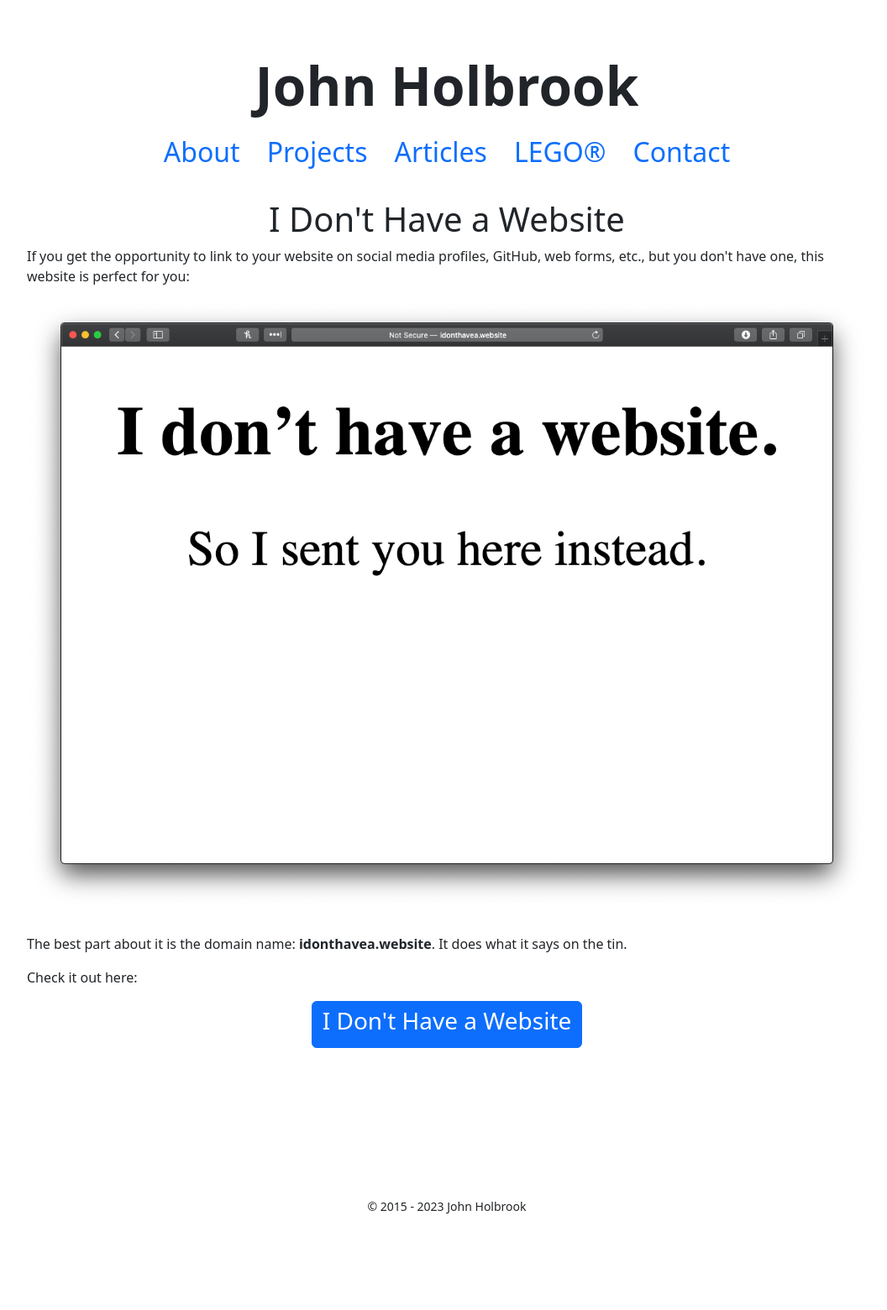
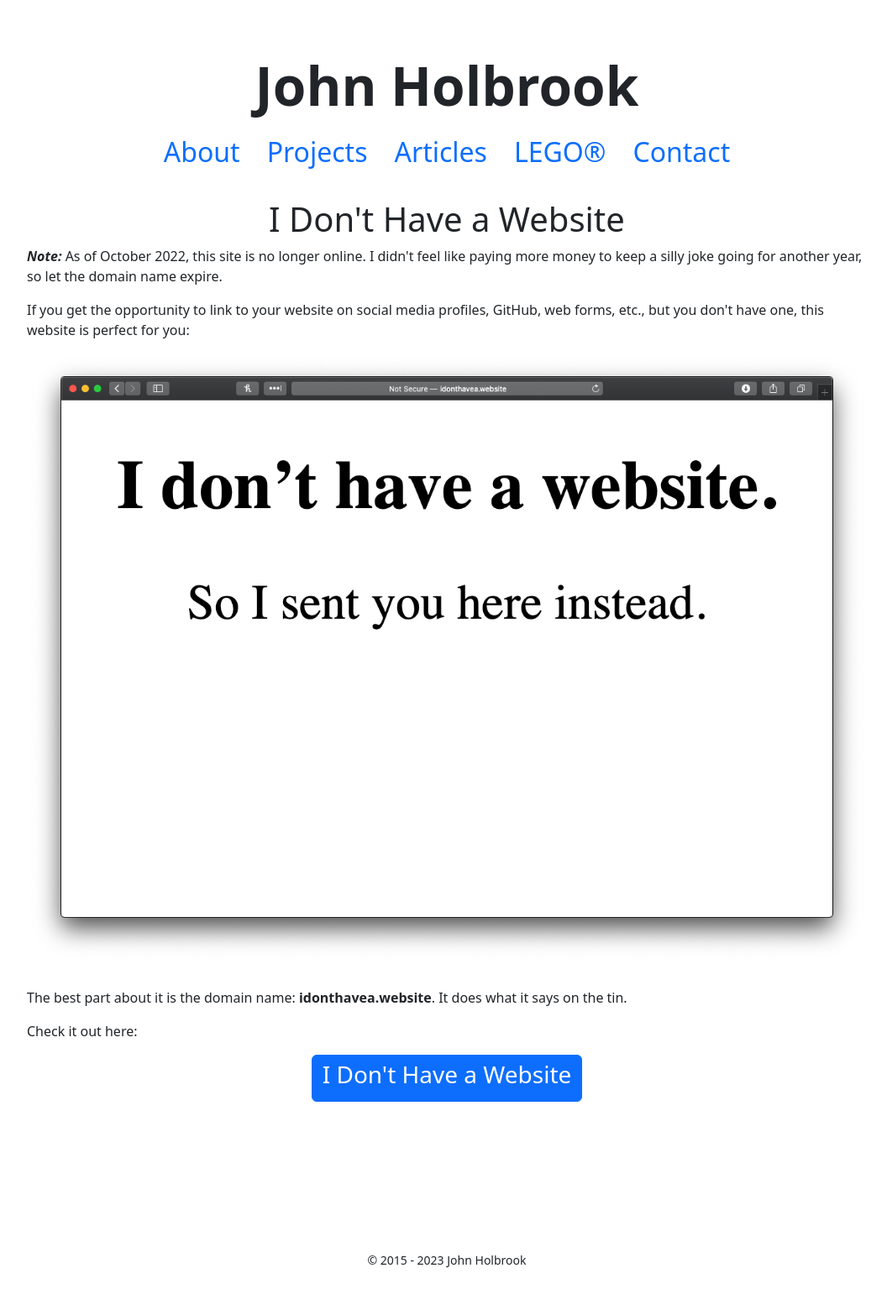
Before and after one commit to johnholbrook/dhmmjoph.github.io, a Jekyll site: the page built from _posts/projects/2019-10-01-idonthaveawebsite.html, in a window 1280 px wide. Shown: the whole page at 84% size, without its empty margins (108-1164 px from the left). Built offline with Jekyll 4.4.1, drawn with Linux system fonts in a browser that asks for light colours; before the commit the page ends 1496 px from its top, so only the background shows below that.

Commit message:
Update 2019-10-01-idonthaveawebsite.html

```diff
--- a/_posts/projects/2019-10-01-idonthaveawebsite.html
+++ b/_posts/projects/2019-10-01-idonthaveawebsite.html
@@ -5,6 +5,11 @@ summary: Well, yes I do. But this website is for people who don't.
 imgurl: /img/idonthaveawebsite.png
 appears-on: projects
 ---
+
+<p>
+    <span class="fw-bold fst-italic">Note:</span> As of October 2022, this site is no longer online. I didn't feel like
+    paying more money to keep a silly joke going for another year, so let the domain name expire.
+</p>
 
 <p>
     If you get the opportunity to link to your website on social media profiles, GitHub, web forms, etc., but you don't have one,
```
